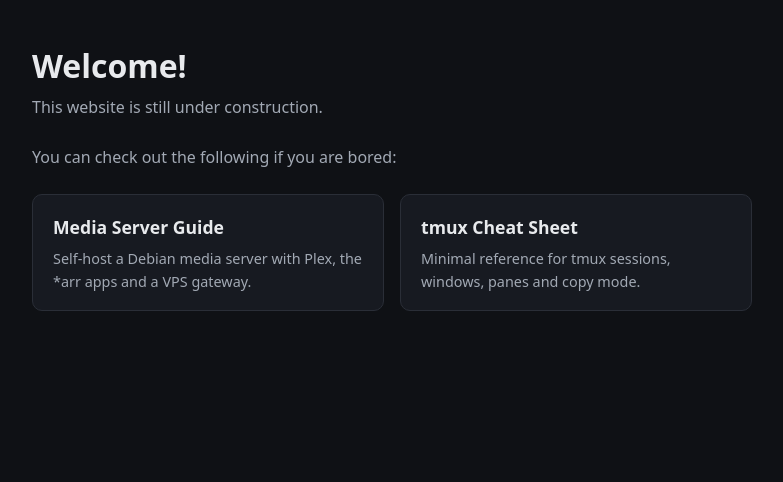
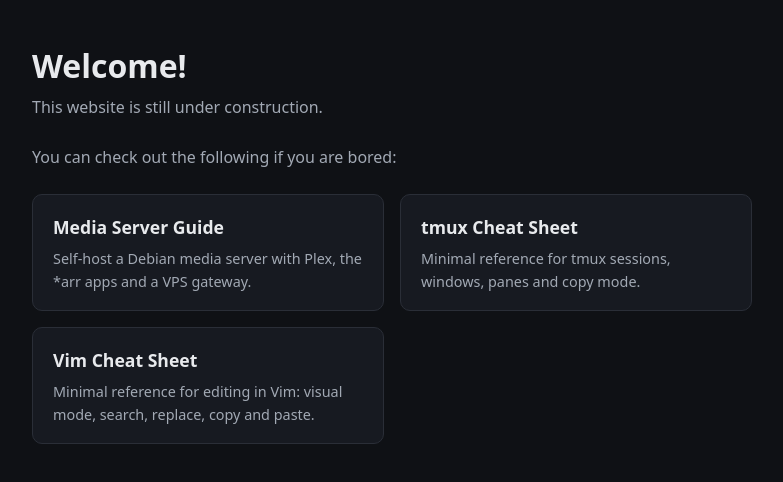
Before and after one commit to yabsp/yabsp.github.io, an Angular app: page / in a window 1280 px wide. Shown: the top 482 px of the page, without its empty margins (248-1031 px from the left). Built offline with nearby package versions, Linux system fonts and the light colour scheme.

Commit message:
Add a new link item for the vim cheatsheet

```diff
--- a/src/app/link-items.ts
+++ b/src/app/link-items.ts
@@ -20,6 +20,13 @@ export class LinkItems {
       url: '/tmux-cheatsheet/',
       kind: 'guide'
     },
+    {
+      title: 'Vim Cheat Sheet',
+      description:
+        'Minimal reference for editing in Vim: visual mode, search, replace, copy and paste.',
+      url: '/vim-cheatsheet/',
+      kind: 'guide'
+    },
   ]);
   readonly all = this.linkItems.asReadonly();
   add(linkItem: LinkItem): void {
```
